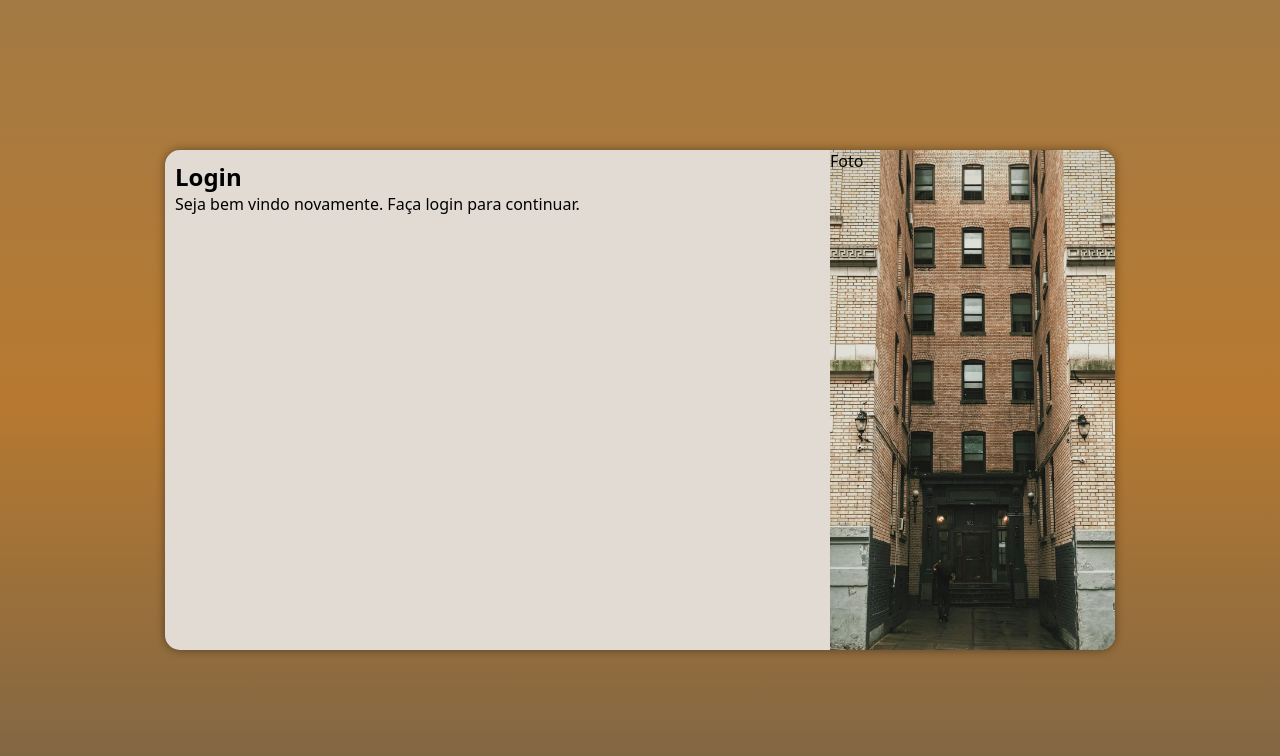
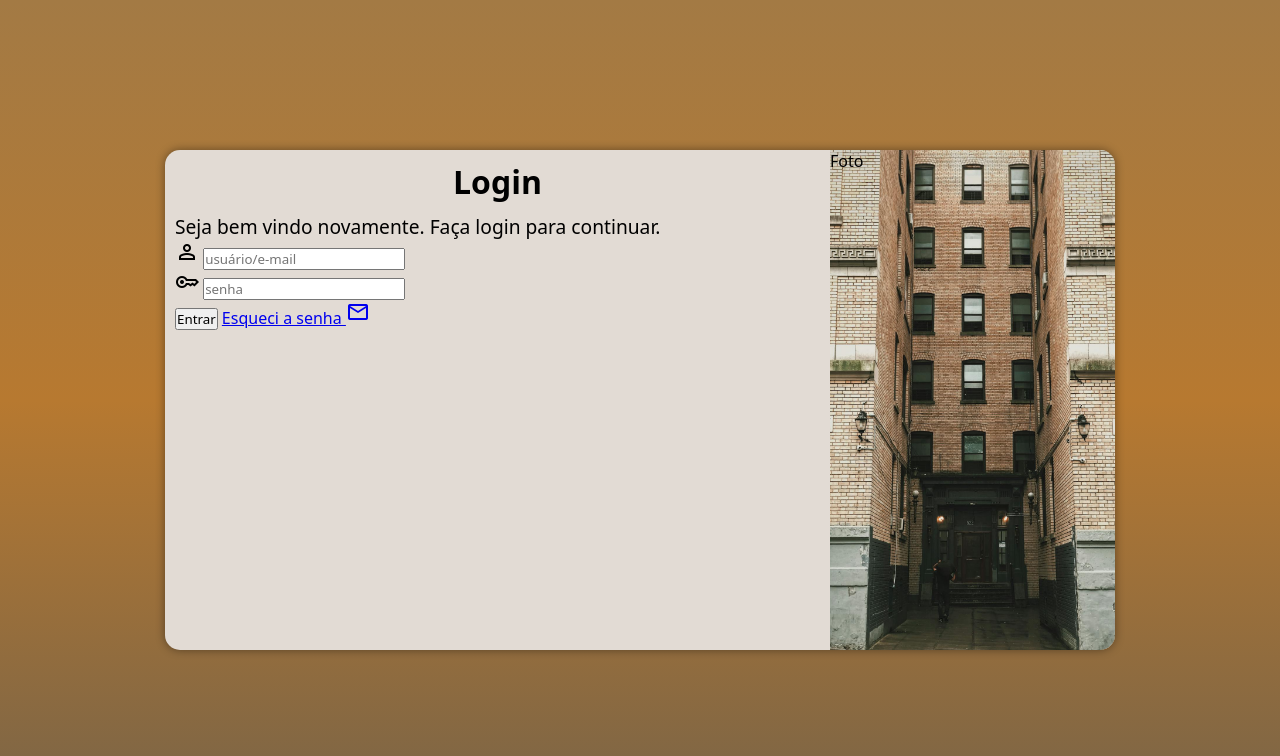
Before and after one commit to richardj37/projeto-login, a plain HTML site: page index.html in a window 1280 px wide. Drawn offline with nearby package versions, Linux system fonts and the light colour scheme.

Commit message:
formulario

```diff
--- a/estilos/media-query.css
+++ b/estilos/media-query.css
@@ -21,6 +21,10 @@
     section#login > div#formulario{
         float: right;
         width: 70%;
+    }
+
+    div#formulario > p{
+        font-size: 1em;
     }
 
 }
@@ -47,4 +51,12 @@
         width: 70%;
         height: 100%;
     }
+
+    div#formulario > h1{
+        font-size: 2em;
+    }
+
+    div#formulario > p{
+        font-size: 1.2em;
+    }
 }
--- a/estilos/style.css
+++ b/estilos/style.css
@@ -57,3 +57,12 @@ section#login > div#formulario{
 padding: 10px;
 display: block;
 }
+
+div#formulario > h1{
+    text-align: center;
+    margin-bottom: 10px;
+}
+
+div#formulario > p{
+    font-size: .8em;
+}
--- a/index.html
+++ b/index.html
@@ -4,6 +4,7 @@
     <meta charset="UTF-8">
     <meta name="viewport" content="width=device-width, initial-scale=1.0">
     <title>Projeto Login</title>
+    <link href="https://fonts.googleapis.com/css2?family=Material+Symbols+Outlined" rel="stylesheet" />
     <link rel="stylesheet" href="estilos/style.css">
     <link rel="stylesheet" href="estilos/media-query.css">
 </head>
@@ -16,7 +17,23 @@
             <div id="formulario">
                 <h1>Login</h1>
                 <p>Seja bem vindo novamente. Faça login para continuar.</p>
-                <form action="login.php" method="post">
+                <form action="login.php" method="post" autocomplete="on">
+                    <div class="campo">
+                        <span class="material-symbols-outlined">person</span>
+                        <input type="email" type="text" name="user" id="iuser" placeholder="usuário/e-mail" autocomplete="email" autocomplete="username" required>
+                        <label for="iuser"></label>
+                    </div>
+                    <div class="campo">
+                        <span class="material-symbols-outlined">key</span>
+                        <input type="number" name="sen" id="isen" placeholder="senha" autocomplete="current-password" required>
+                        <label for="isen"></label>
+                    </div>
+
+                        <input type="submit" value="Entrar">
+
+                        <a href="#">Esqueci a senha <span class="material-symbols-outlined">mail</span></a>
+
+
 
                 </form>
             </div>
```
